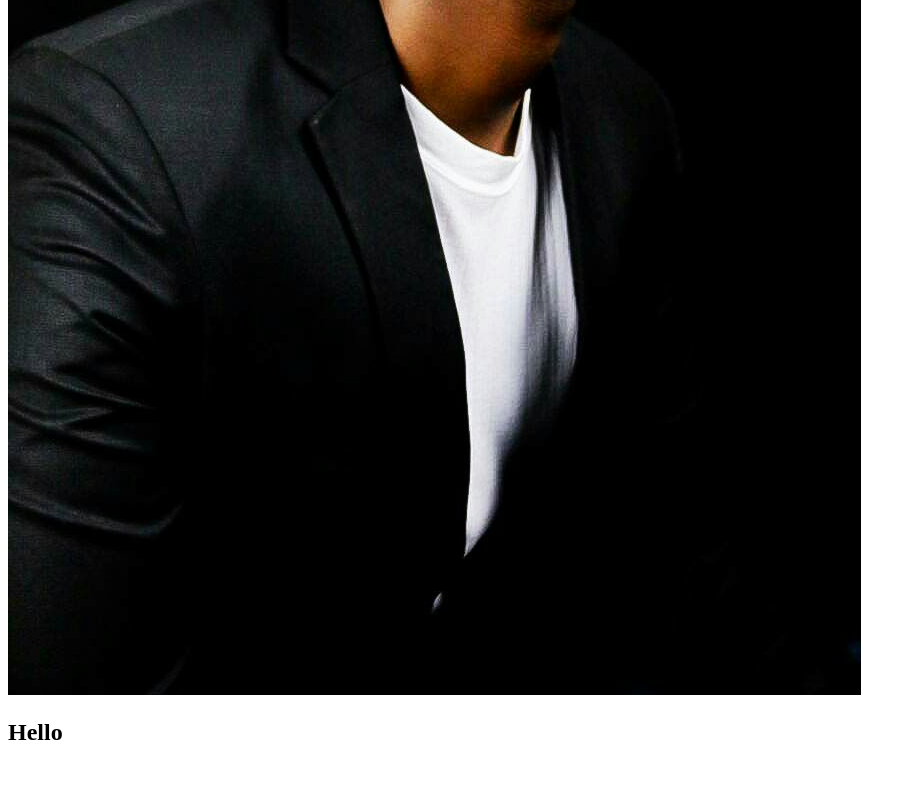
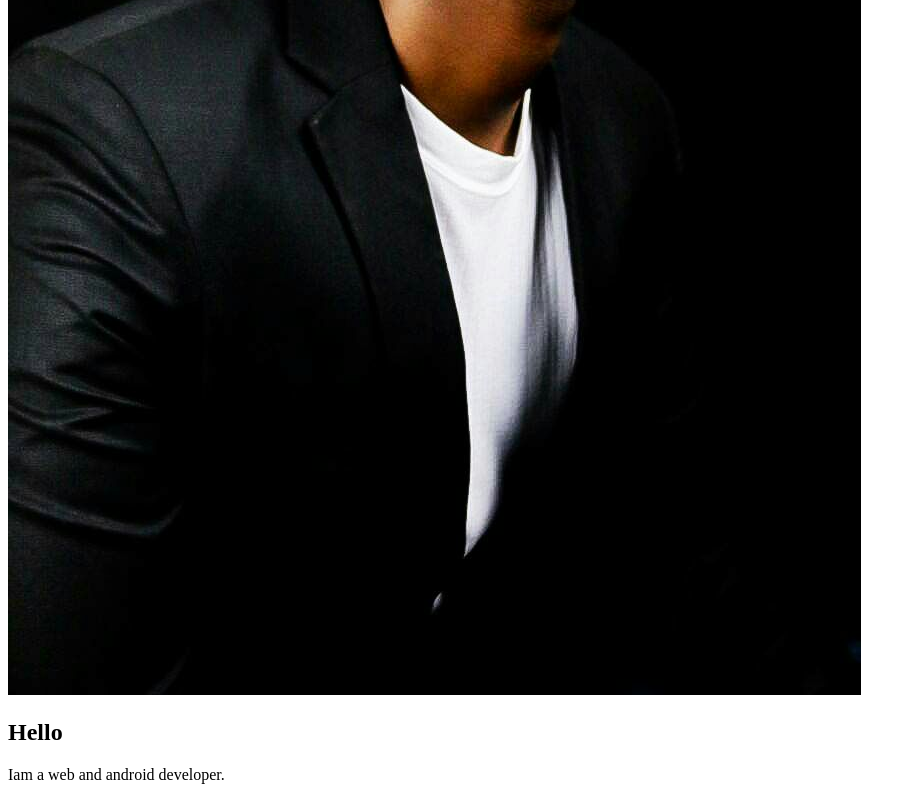
Before and after one commit to Ayubabdirahman/Portfolio, a plain HTML site: page index.html in a window 1280 px wide. Shown: the part 1393-2193 px from the top of the page, without its empty margins (0-916 px from the left). Before the commit the page ends 2159 px from the top, so only its background shows below. Drawn offline with Linux system fonts and the light colour scheme.

Commit message:
addding a paragraph under our heading tag in the middle container

```diff
--- a/index.html
+++ b/index.html
@@ -31,6 +31,7 @@
 		<div class="profile">
 			<img src="images/ayub.jpg" alt="my image">
 			<h2>Hello</h2>
+			<p>Iam a web and android developer.</p>
 		</div>
 
 	</div>
```
